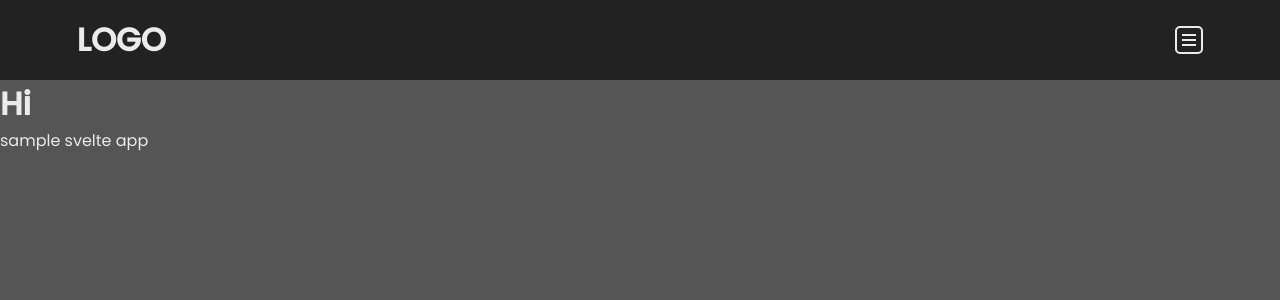
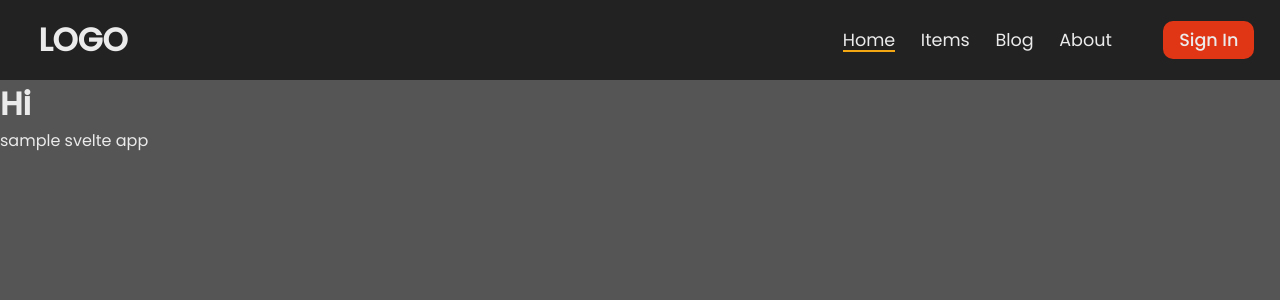
Before and after one commit to anarhitetka/svelte_simple-sample, a SvelteKit app: page / in a window 1280 px wide. Shown: the top 300 px of the page. Built offline with nearby package versions, Linux system fonts and the light colour scheme.

Commit message:
Navbar desktop layout

```diff
--- a/src/components/Navbar.svelte
+++ b/src/components/Navbar.svelte
@@ -58,6 +58,8 @@
         margin-left: 6vw;
     }
 
+    @media only screen and (max-width: 767px) {
+
         nav {
             display: none;
         }
@@ -69,6 +71,8 @@
             left: 0;
             background-color: var(--dark);
             width: 100%;
+        }
+
     }
 
     ul {
@@ -138,4 +142,32 @@
     .bar--3 {
         transform: translateY(5px);
     }
+
+    @media only screen and (min-width: 768px) {
+
+        .logo {
+            margin-left: 3vw;
+        }
+
+        .burger {
+            display: none;
+        }
+
+        nav {
+            display: block;
+            position: relative;
+        }
+
+        ul {
+            margin: 0;
+            flex-direction: row;
+            gap: 2vw;
+        }
+
+        .sign-in-btn {
+            margin-inline: 2vw;
+        }
+
+    }
+
 </style>
```
Lines whose indentation alone changed are shown as unchanged.
